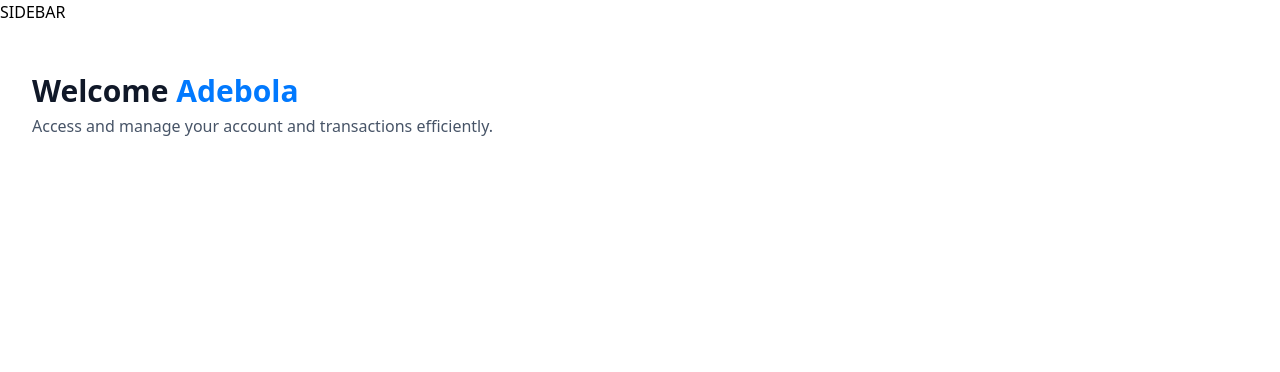
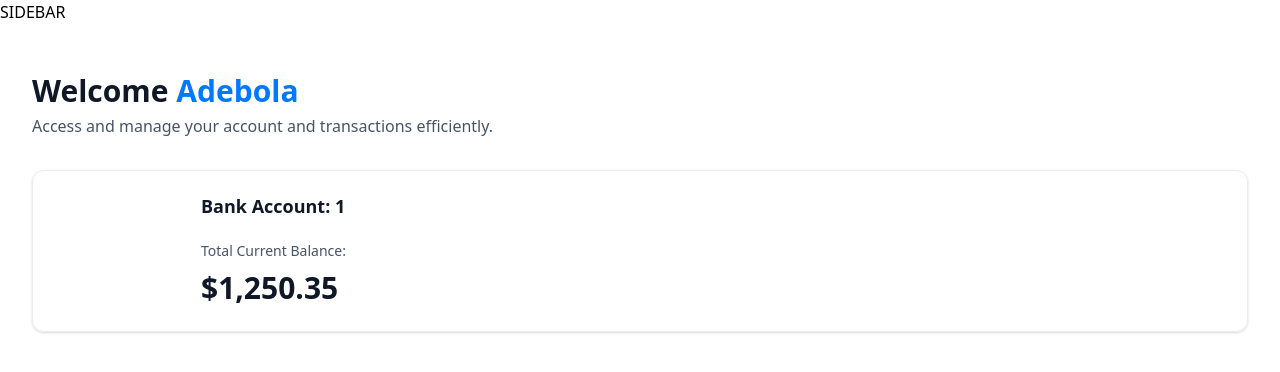
Before and after one commit to techbola/banking-app-nextjs, a Next.js app: page / in a window 1280 px wide. Shown: the top 372 px of the page. Built offline with nearby package versions, Linux system fonts and the light colour scheme.

Commit message:
display total bank accounts and total current balance ui

```diff
--- a/app/(root)/page.tsx
+++ b/app/(root)/page.tsx
@@ -1,14 +1,25 @@
 import HeaderBox from "@/components/HeaderBox";
+import TotalBalanceBox from "@/components/TotalBalanceBox";
 
 function Home() {
-  const loggedIn = {firstName: "Adebola"}
+  const loggedIn = { firstName: "Adebola" };
 
   return (
     <section className="home">
       <div className="home-content">
         <header className="home-header">
-          <HeaderBox type="greeting" title="Welcome" user={loggedIn?.firstName || 'Guest'}
-                     subtext="Access and manage your account and transactions efficiently."/>
+          <HeaderBox
+            type="greeting"
+            title="Welcome"
+            user={loggedIn?.firstName || "Guest"}
+            subtext="Access and manage your account and transactions efficiently."
+          />
+
+          <TotalBalanceBox
+            accounts={[]}
+            totalBanks={1}
+            totalCurrentBalance={1250.35}
+          />
         </header>
       </div>
     </section>
--- /dev/null
+++ b/components/AnimatedCounter.tsx
@@ -0,0 +1,13 @@
+"use client";
+
+import CountUp from "react-countup";
+
+const AnimatedCounter = ({ amount }: { amount: number }) => {
+  return (
+    <span className="w-full">
+      <CountUp end={amount} decimals={2} decimal="." prefix="$" />
+    </span>
+  );
+};
+
+export default AnimatedCounter;
--- /dev/null
+++ b/components/TotalBalanceBox.tsx
@@ -0,0 +1,30 @@
+import { formatAmount } from "@/lib/utils";
+import React from "react";
+import AnimatedCounter from "./AnimatedCounter";
+
+const TotalBalanceBox = ({
+  accounts = [],
+  totalBanks,
+  totalCurrentBalance,
+}: TotalBalanceBoxProps) => {
+  return (
+    <section className="total-balance">
+      <div className="total-balance-chart">{/* Doughnut chart */}</div>
+
+      <div className="flex flex-col gap-6">
+        <h2 className="header-2">
+          Bank Account{totalBanks > 1 && "s"}: {totalBanks}
+        </h2>
+
+        <div className="flex flex-col gap-2">
+          <p className="total-balance-label">Total Current Balance:</p>
+          <p className="total-balance-amount flex-center gap-2">
+            <AnimatedCounter amount={totalCurrentBalance} />
+          </p>
+        </div>
+      </div>
+    </section>
+  );
+};
+
+export default TotalBalanceBox;
--- a/package.json
+++ b/package.json
@@ -14,7 +14,9 @@
     "clsx": "^2.1.1",
     "lucide-react": "^0.454.0",
     "next": "14.2.16",
+    "query-string": "^9.1.1",
     "react": "^18",
+    "react-countup": "^6.5.3",
     "react-dom": "^18",
     "tailwind-merge": "^2.5.4",
     "tailwindcss-animate": "^1.0.7"
--- a/types/index.d.ts
+++ b/types/index.d.ts
@@ -202,7 +202,7 @@
   appwriteItemId?: string;
 }
 
-declare interface TotlaBalanceBoxProps {
+declare interface TotalBalanceBoxProps {
   accounts: Account[];
   totalBanks: number;
   totalCurrentBalance: number;
```
Also changed, not shown: 1 other file (tests, documents, lock files or other folders).
